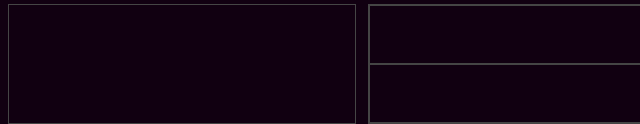
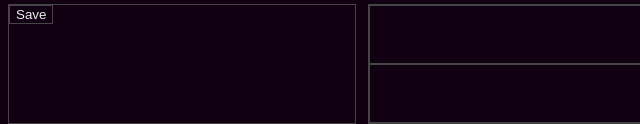
Before and after one commit to BraveSimp/hog-beta, a plain HTML site: page index.html in a window 1280 px wide. Shown: the part 684-808 px from the top of the page, 0-640 px from the left. Drawn offline with Linux system fonts and the light colour scheme.

Commit message:
Update index.html

```diff
--- a/index.html
+++ b/index.html
@@ -31,7 +31,9 @@
       </div>
       <div class="package-making-"></div>
       <div class="package-making-buildings"></div>
-      <div class="saving-stuffs"></div>
+      <div class="saving-stuffs">
+        <button id="saving-button">Save</button>
+      </div>
       <div class="WIP"></div>
     </div>
     <script src="scripts.js"></script>
```
